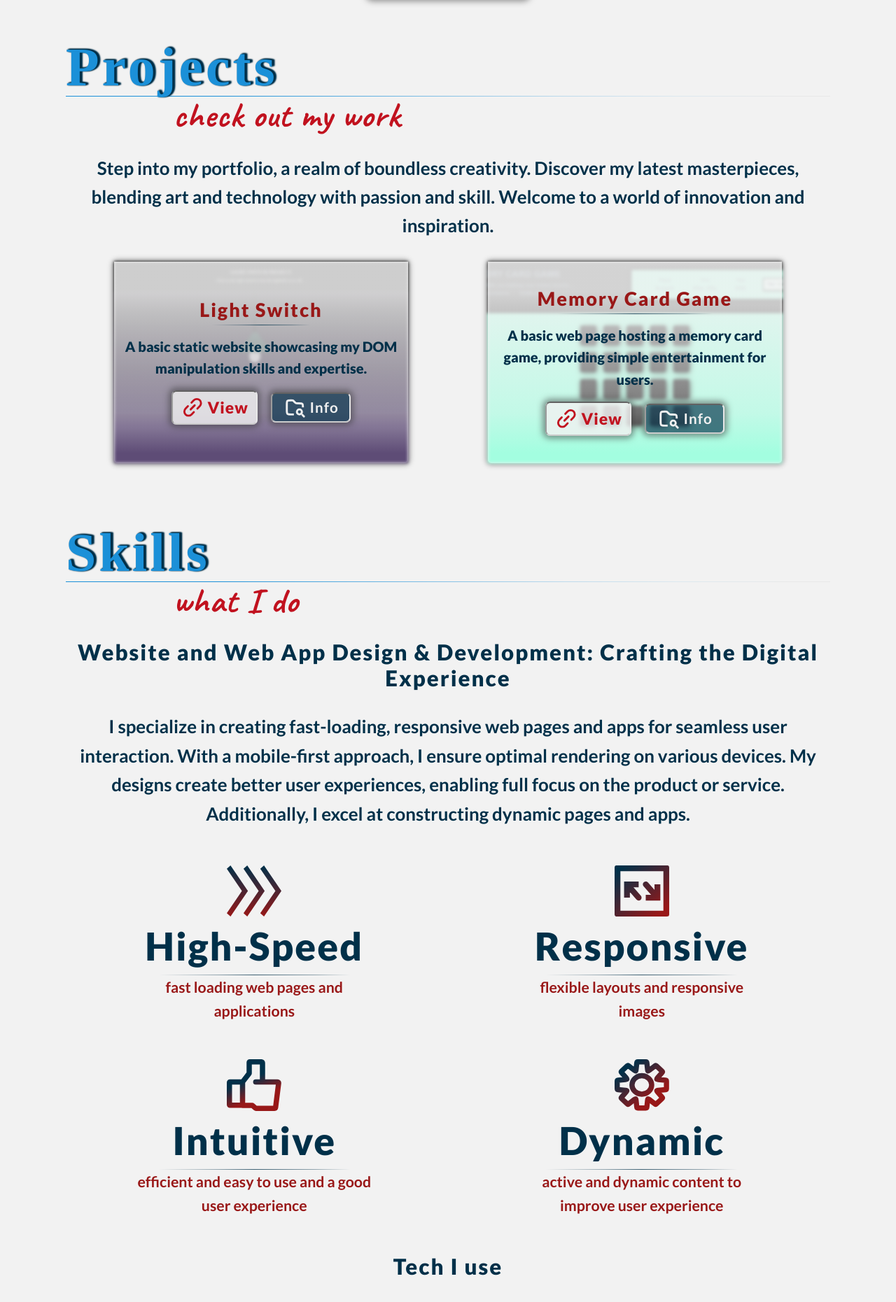
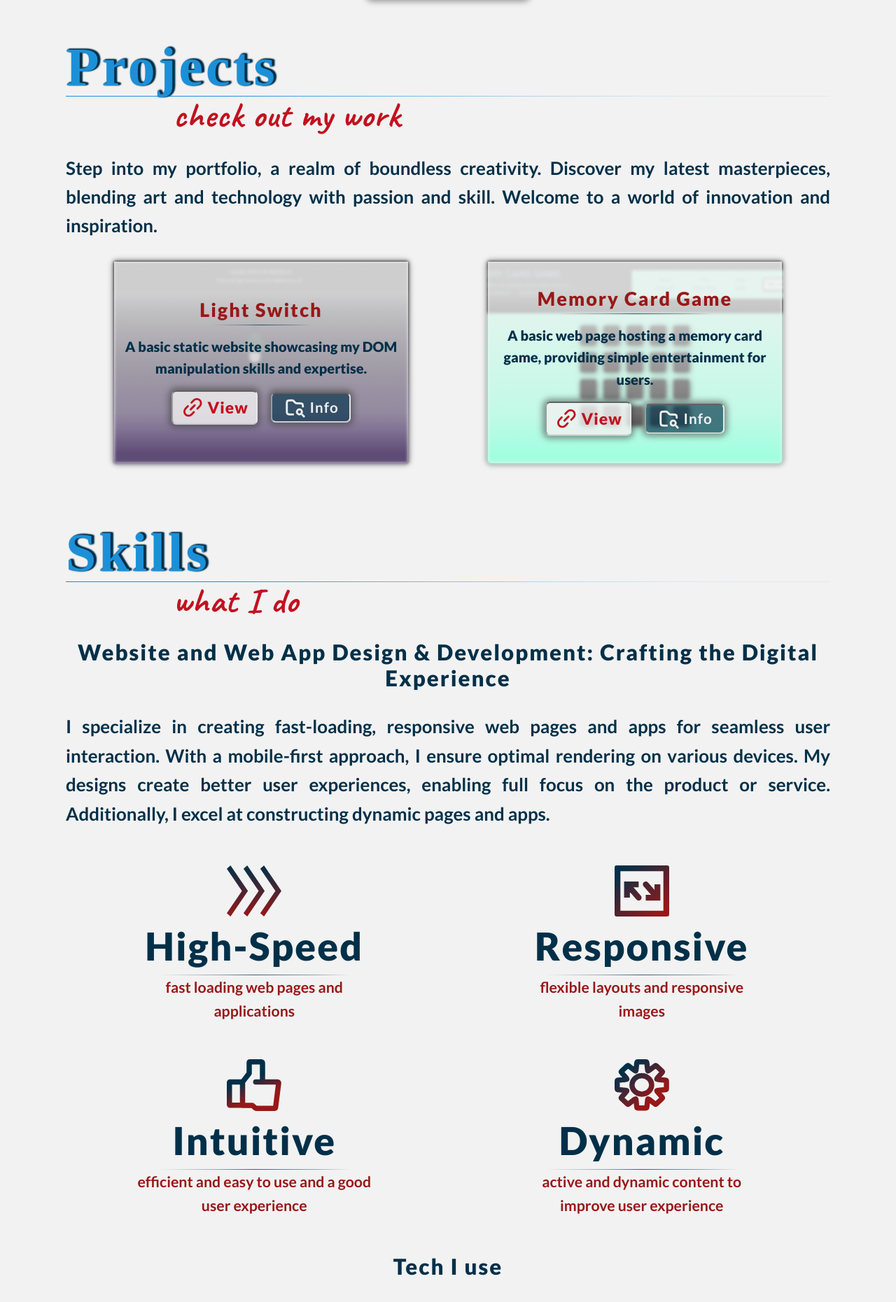
Before and after one commit to SVDwebtech/profile001, a web app: file index.html in a window 1280 px wide. Shown: the part 1260-3121 px from the top of the page at 70% size. Run offline with its HTML, style and script files only (its server is not run), Linux system fonts and the light colour scheme; some libraries are stand-ins or nearby versions; some web fonts are replaced.

Commit message:
change paragraph text-align to justify for tab-port sizes

```diff
--- a/css/styles.css
+++ b/css/styles.css
@@ -251,6 +251,11 @@ body {
   font-size: clamp(calc(2.1rem + 2.3vh - 2rem), 4.3vw, calc(2.5rem + 2.3vh - 2rem));
   font-weight: 700;
   text-align: center;
+}
+@media (min-width: 37.5em) {
+  .paragraph {
+    text-align: justify;
+  }
 }
 .paragraph--white {
   color: #f0f0f0;
--- a/sass/base/_typography.scss
+++ b/sass/base/_typography.scss
@@ -157,6 +157,10 @@ body {
 	font-weight: 700;
 	text-align: center;
 
+	@include respond(tab-port) {
+		text-align: justify;
+	}
+
 	&--white {
 		color: $cf-white;
 	}
```
